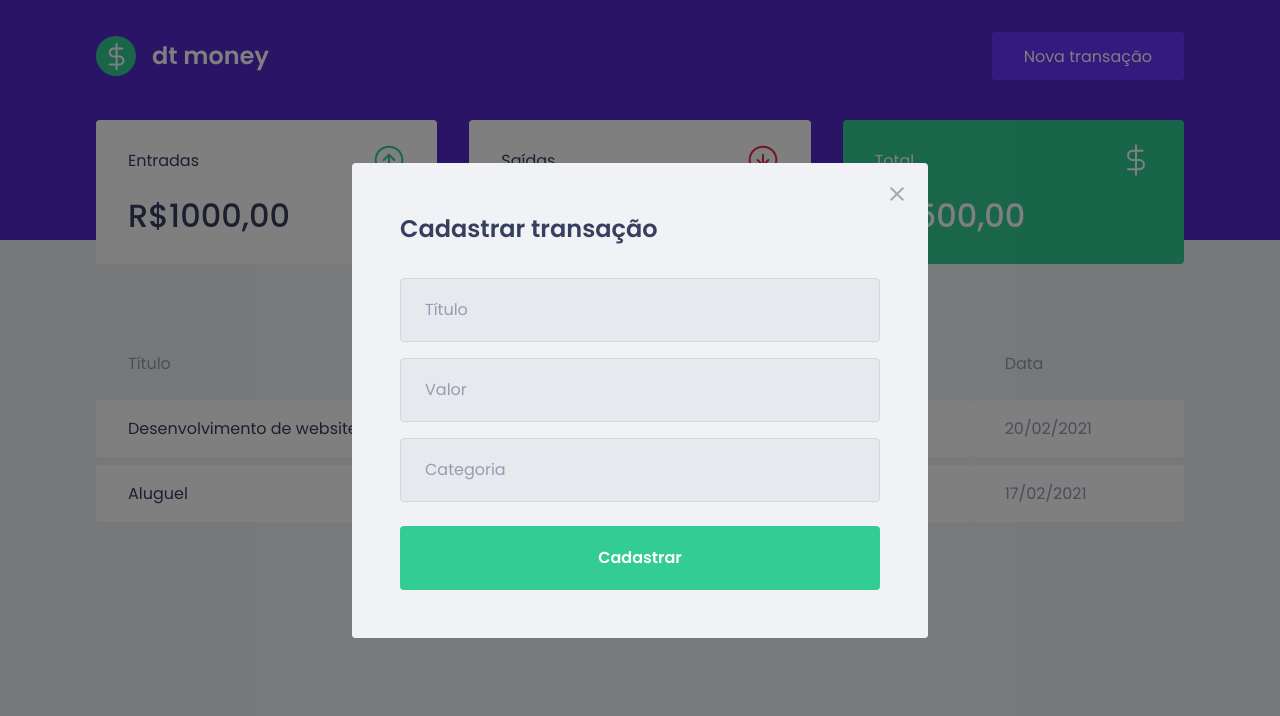
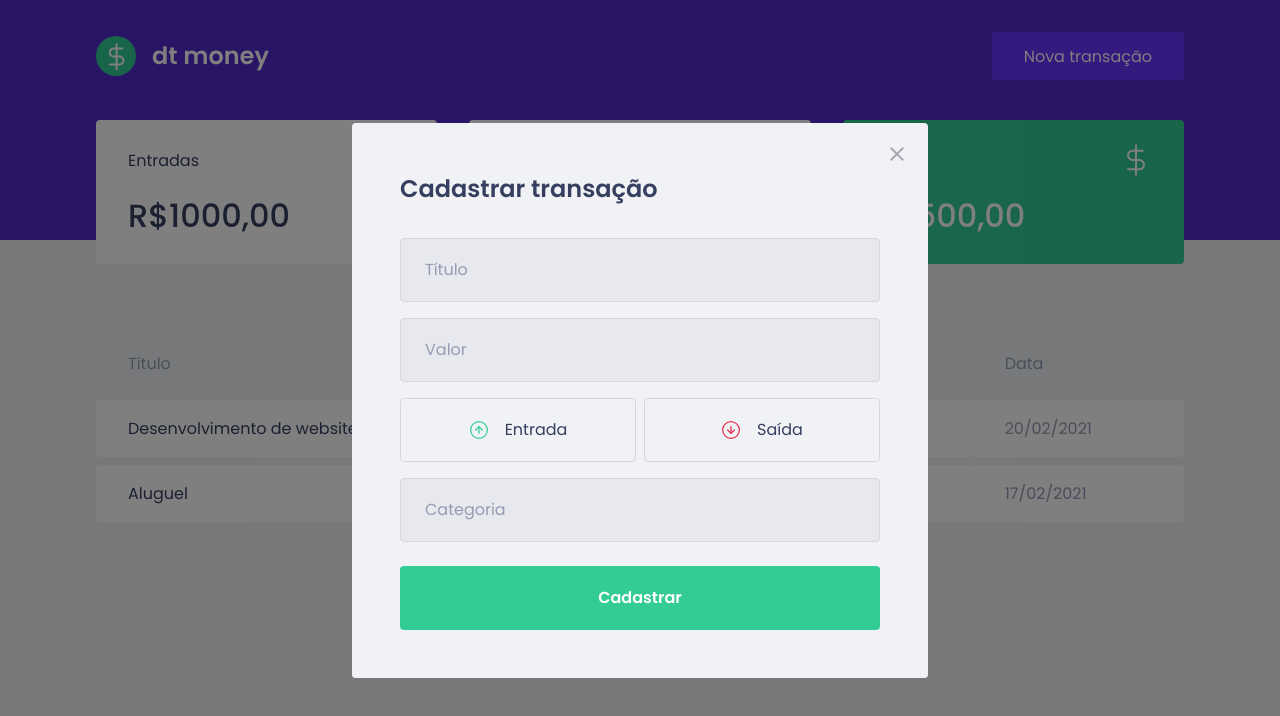
Before and after one commit to Danilo55Amaral/dtmoney, a React (Vite) app: page / in a window 1280 px wide. Both pictures are taken after a click on the button "Nova transação". Shown: the top 716 px of the page. Built offline with nearby package versions, Linux system fonts and the light colour scheme; no server answers; what miragejs would draw is missing.

Commit message:
Criação da parte visual dos botões de tipo

```diff
--- a/package.json
+++ b/package.json
@@ -10,6 +10,7 @@
   "dependencies": {
     "axios": "^0.26.1",
     "miragejs": "^0.1.43",
+    "polished": "^4.2.2",
     "react": "^17.0.2",
     "react-dom": "^17.0.2",
     "react-modal": "^3.14.4",
--- a/src/components/NewTransactionModal/index.tsx
+++ b/src/components/NewTransactionModal/index.tsx
@@ -1,6 +1,9 @@
 import Modal from "react-modal";
 import closeImg from '../../assets/close.svg';
-import { Container } from "./styles";
+import incomeImg from '../../assets/income.svg';
+import outcomeImg from '../../assets/outcome.svg';
+import { Container, TransactionTypeContainer } from "./styles";
+
 
 interface NewTransactionModalProps {
     isOpen: boolean;
@@ -35,6 +38,22 @@ export function NewTransactionModal({ isOpen, onRequestClose }: NewTransactionMo
                     placeholder="Valor"
                 />
 
+                <TransactionTypeContainer>
+                    <button
+                        type="button"
+                    >
+                    <img src={incomeImg} alt="Entrada" />
+                    <span>Entrada</span>
+                    </button>
+
+                    <button
+                        type="button"
+                    >
+                    <img src={outcomeImg} alt="Saída" />
+                    <span>Saída</span>
+                    </button>
+                </TransactionTypeContainer>
+
                 <input
                     placeholder="Categoria"
                 />
--- a/src/components/NewTransactionModal/styles.ts
+++ b/src/components/NewTransactionModal/styles.ts
@@ -1,4 +1,5 @@
 import styled from "styled-components";
+import { darken } from "polished";
 
 export const Container = styled.form `
     h2 {
@@ -47,3 +48,40 @@ export const Container = styled.form `
         }
     }
 `;
+
+export const TransactionTypeContainer = styled.div`
+    margin: 1rem 0;
+    display: grid;
+    grid-template-columns: 1fr 1fr;
+    gap: 0.5rem;
+
+    button {
+        height: 4rem;
+        border: 1px solid #d7d7d7;
+        border-radius: 0.25rem;
+
+        background: transparent;
+
+        display: flex;
+        align-items: center;
+        justify-content: center;
+
+        transition: border-color 0.2s;
+
+        &:hover {
+            border-color: ${darken(0.1, '#d7d7d7')};
+        }
+
+        img {
+            width: 20px;
+            height: 20px;
+        }
+
+        span {
+            display: inline-block;
+            margin-left: 1rem;
+            font-size: 1rem;
+            color: var(--text-title);
+        }
+    }
+`;
```
Also changed, not shown: anotacoes.js (+18 -0 lines), 1 other file (tests, documents, lock files or other folders).
